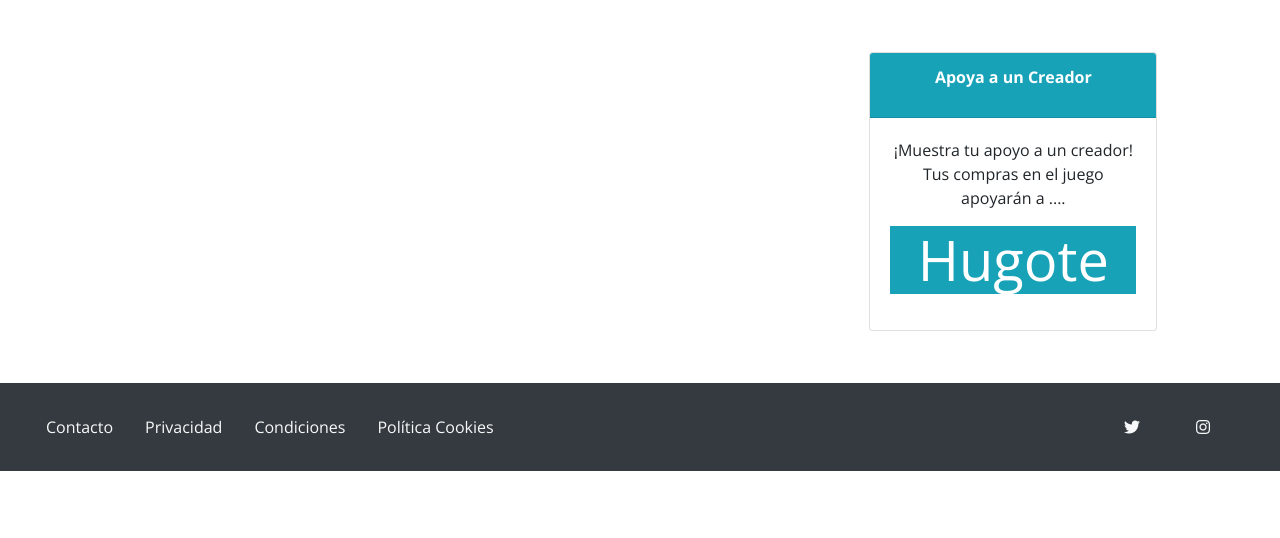
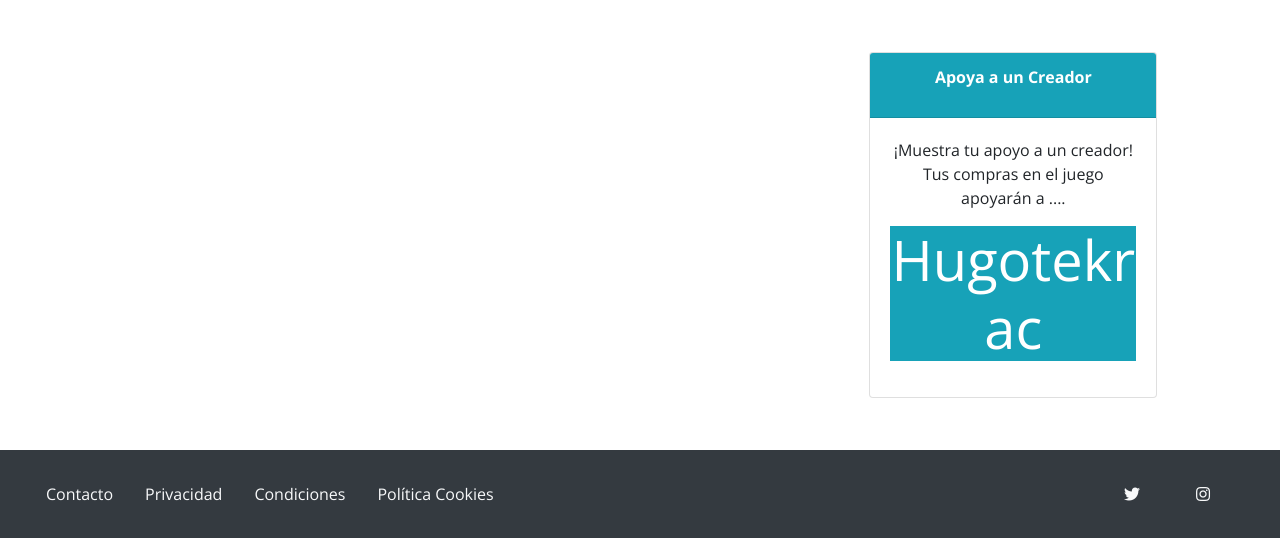
Before and after one commit to oliverbarreto/FortniteVS, a Flask app: template fortniteversus/templates/index.html in a window 1280 px wide. Shown: the part 2526-3064 px from the top of the page. Before the commit the page ends 2997 px from the top, so only its background shows below. Run offline with Flask 2, Linux system fonts and the light colour scheme; the template is opened without the code that fills it, so the values that code supplies are empty; some libraries are stand-ins or nearby versions.

Commit message:
modificado el código de creador Hugotekrac

```diff
--- a/fortniteversus/templates/index.html
+++ b/fortniteversus/templates/index.html
@@ -184,7 +184,7 @@
               </div>
               <div class="card-body ">
                 <p class="card-text">¡Muestra tu apoyo a un creador! Tus compras en el juego apoyarán a ....</p>
-                <p class="header-codigo-creador display-4 text-center bg-info text-white"><strong>Hugote</strong></p>
+                <p class="header-codigo-creador display-4 text-center bg-info text-white"><strong>Hugotekrac</strong></p>
               </div>
             </div>
           </div>
```
